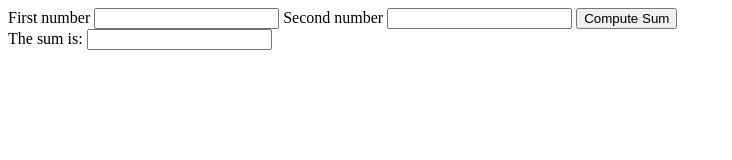
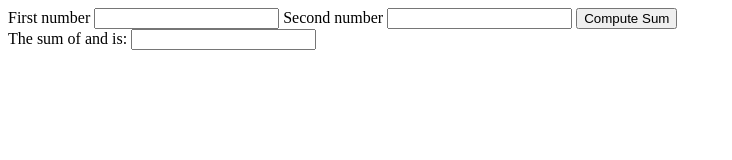
Before and after one commit to BuddyBugarin/ITC, a plain HTML site: page index.html in a window 1280 px wide. Shown: the whole page, without its empty margins (0-732 px from the left). Drawn offline with Linux system fonts and the light colour scheme.

Commit message:
Update index.html

```diff
--- a/index.html
+++ b/index.html
@@ -10,7 +10,7 @@
         <input type="number" id="n2">
         <button>Compute Sum</button>
         <br>
-        <label id="sumlabel">The sum is:</label>
+        <label id="sumlabel">The sum of <span id="num1display"></span> and <span id="num2display"></span> is:</label>
         <input type="number" id="sum" readonly>
 
         <script>
```
